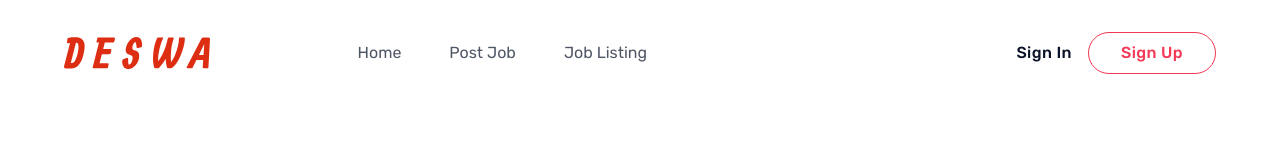
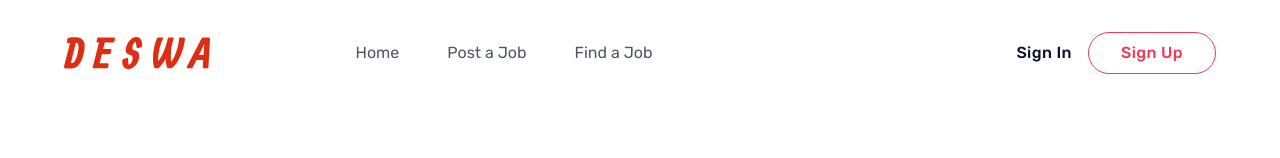
Before and after one commit to JacobDeepu/deswa-frontend, a React (Vite) app: page /signup in a window 1280 px wide. Shown: the top 158 px of the page. Built offline with nearby package versions, Linux system fonts and the light colour scheme; no server answers.

Commit message:
Fix Navigation menu

```diff
--- a/src/layout/Header.jsx
+++ b/src/layout/Header.jsx
@@ -50,7 +50,9 @@ const Header = () => {
             <header className={"fixed top-0 w-full  z-30 bg-white-500 transition-all " + (scrollActive ? "shadow-md pt-0" : " pt-4")}>
                 <nav className="max-w-screen-xl px-6 sm:px-8 lg:px-16 mx-auto grid grid-flow-col py-3 sm:py-4">
                     <div className="col-start-1 col-end-2 flex items-center">
-                        <img src={Logo} alt="DESWA" className="h-8 w-auto" />
+                        <Link to="/">
+                            <img src={Logo} alt="DESWA" className="h-8 w-auto" />
+                        </Link>
                     </div>
                     <ul className="hidden lg:flex col-start-4 col-end-8 text-black-500 items-center">
                         <LinkScroll
@@ -64,43 +66,17 @@ const Header = () => {
                             }}
                             className={
                                 "px-4 py-2 mx-2 cursor-pointer animation-hover inline-block relative " +
-                                (activeLink === "home" ? " text-orange-500 animation-active " : "text-black-500 hover:text-orange-500")
+                                (activeLink === "/home" ? " text-orange-500 animation-active " : "text-black-500 hover:text-orange-500")
                             }
                         >
                             Home
                         </LinkScroll>
-                        <LinkScroll
-                            activeClass="active"
-                            to="post-job"
-                            spy={true}
-                            smooth={true}
-                            duration={1000}
-                            onSetActive={() => {
-                                setActiveLink("post-job");
-                            }}
-                            className={
-                                "px-4 py-2 mx-2 cursor-pointer animation-hover inline-block relative " +
-                                (activeLink === "post-job" ? " text-orange-500 animation-active " : "text-black-500 hover:text-orange-500")
-                            }
-                        >
-                            Post Job
-                        </LinkScroll>
-                        <LinkScroll
-                            activeClass="active"
-                            to="post-job"
-                            spy={true}
-                            smooth={true}
-                            duration={1000}
-                            onSetActive={() => {
-                                setActiveLink("post-job");
-                            }}
-                            className={
-                                "px-4 py-2 mx-2 cursor-pointer animation-hover inline-block relative " +
-                                (activeLink === "post-job" ? " text-orange-500 animation-active " : "text-black-500 hover:text-orange-500")
-                            }
-                        >
-                            Job Listing
-                        </LinkScroll>
+                        <Link to="/create-job" className="px-4 py-2 mx-2 cursor-pointer animation-hover inline-block relative text-black-500 hover:text-orange-500">
+                            Post a Job
+                        </Link>
+                        <Link to="/list-jobs" className="px-4 py-2 mx-2 cursor-pointer animation-hover inline-block relative text-black-500 hover:text-orange-500">
+                            Find a Job
+                        </Link>
                     </ul>
                     <div className="col-start-10 col-end-12 font-medium flex justify-end items-center">
                         {isLoggedIn ? (
```
